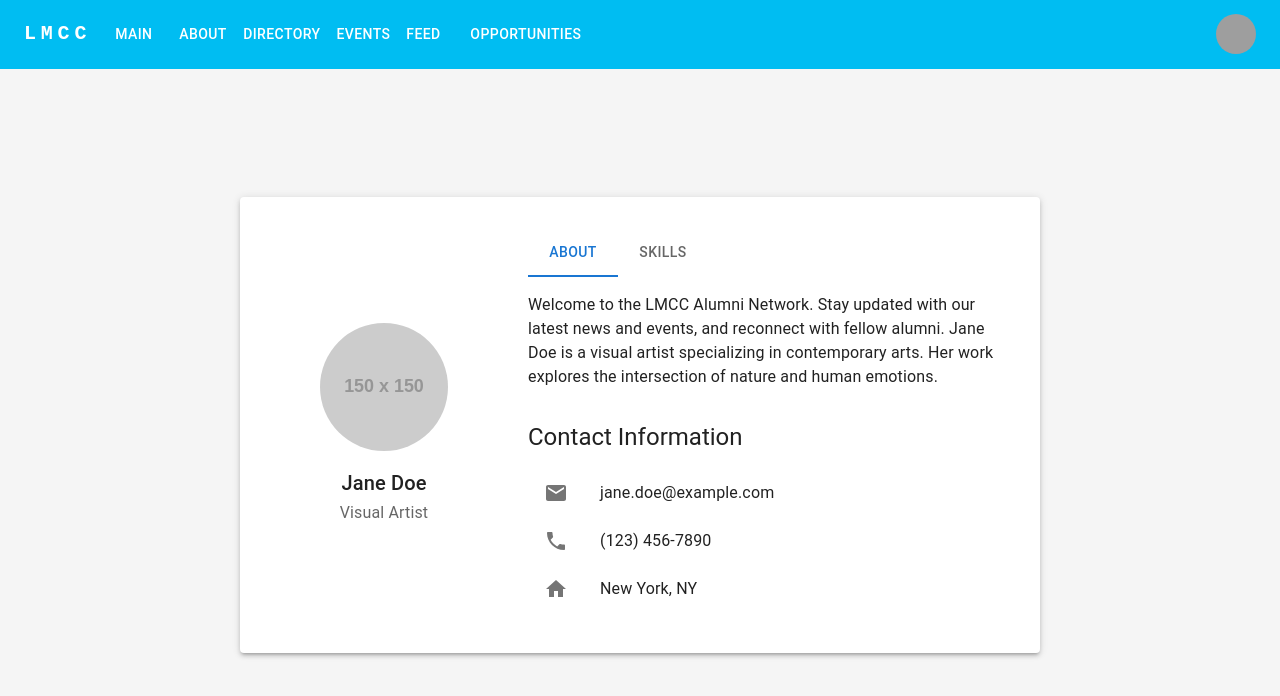
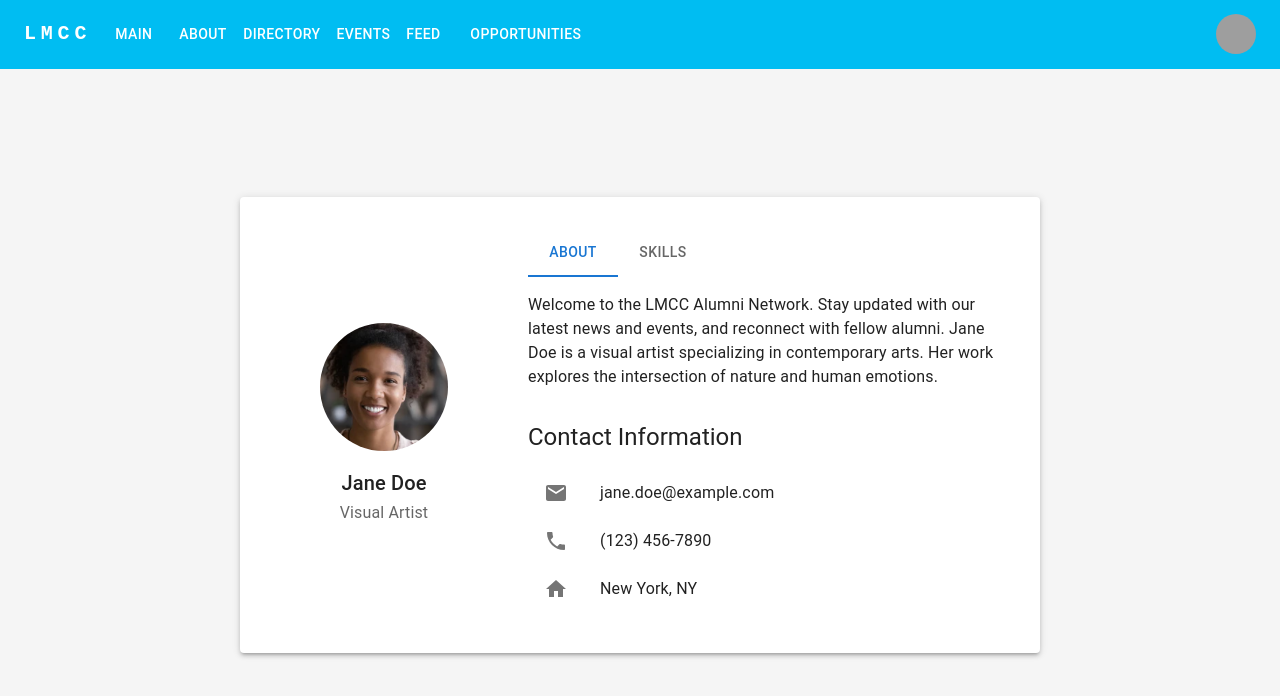
Before and after one commit to elipaulman/Alumni_Network_Platform, a React (Create React App) app in the folder front-end/: page /profile in a window 1280 px wide. Shown: the top 696 px of the page. Built offline with nearby package versions, Linux system fonts and the light colour scheme; grey boxes are pictures that could not be loaded.

Commit message:
Added profile picture to profile page!!

```diff
--- a/front-end/src/pages/Profile.jsx
+++ b/front-end/src/pages/Profile.jsx
@@ -9,7 +9,6 @@ import {
   Tabs,
   Tab,
   Chip,
-  Divider,
   List,
   ListItem,
   ListItemIcon,
@@ -21,6 +20,7 @@ import SchoolIcon from '@mui/icons-material/School';
 import EmailIcon from '@mui/icons-material/Email';
 import PhoneIcon from '@mui/icons-material/Phone';
 import HomeIcon from '@mui/icons-material/Home';
+import ProfilePicture from '../images/stockpfp.png';
 
 const Banner = styled(Box)(({ theme }) => ({
   backgroundColor: '#00BDF2',
@@ -59,7 +59,7 @@ const Profile = () => {
             <Grid item xs={12} md={4} textAlign="center">
               <Avatar
                 alt="Alumni Photo"
-                src="https://via.placeholder.com/150"
+                src={ProfilePicture}
                 sx={{ width: 128, height: 128, margin: 'auto' }}
               />
               <Typography variant="h6" component="h2" sx={{ mt: 2 }}>
```
Also changed, not shown: front-end/src/images/stockpfp.png (added), 1 other file (tests, documents, lock files or other folders).
